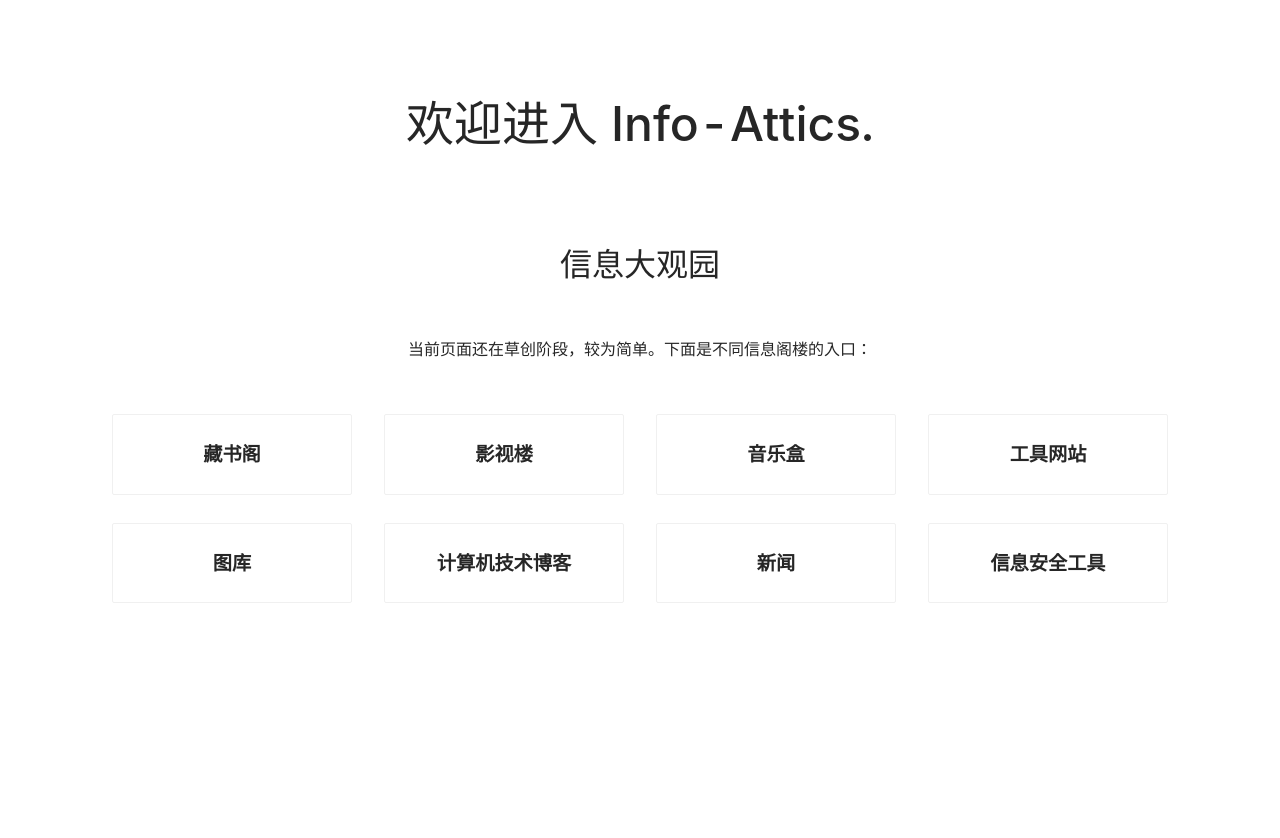
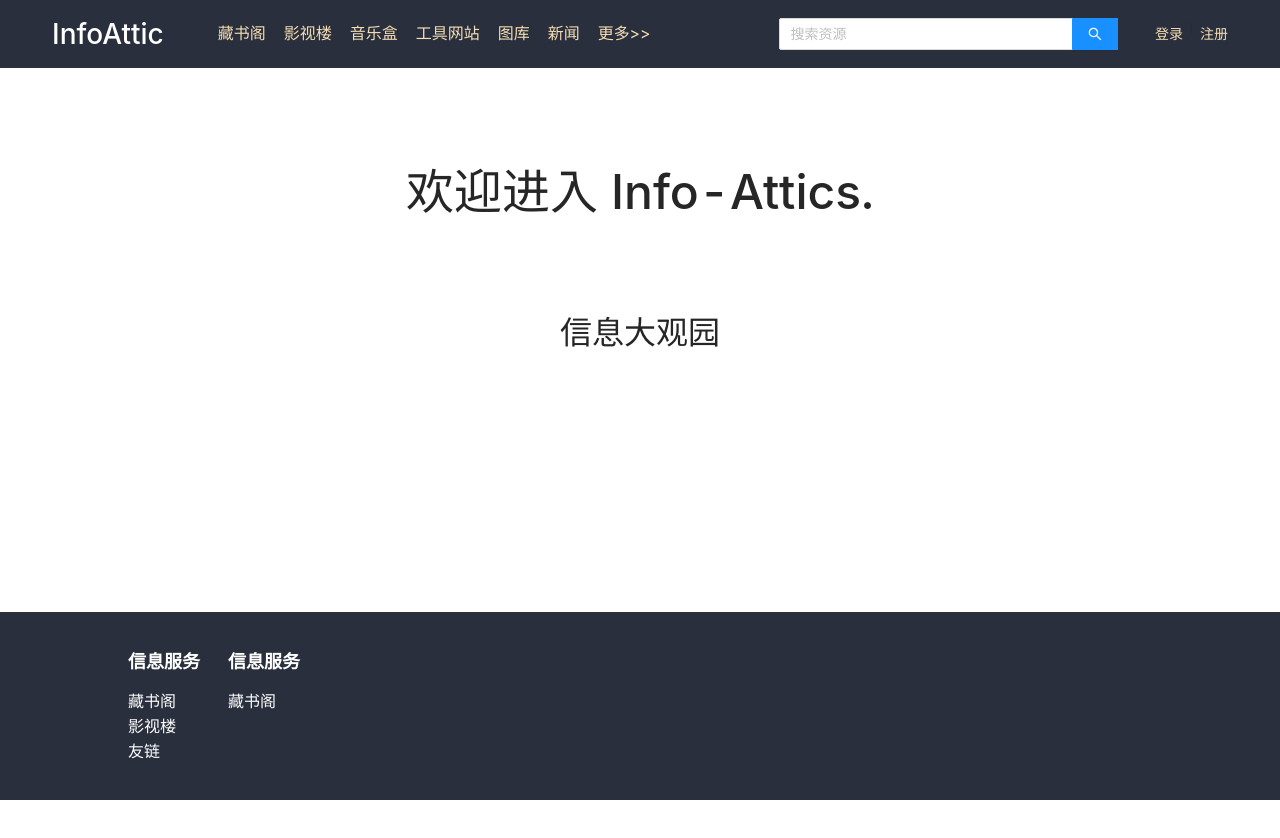
Before and after one commit to XUANLANcognition/info-attic, a Next.js app: page /home in a window 1280 px wide. Shown: the top 838 px of the page. After the commit the page ends 800 px from the top, so only its background shows below. Built offline with nearby package versions, Linux system fonts and the light colour scheme.

Commit message:
大幅优化

```diff
--- /dev/null
+++ b/componets/IANav.js
@@ -0,0 +1,148 @@
+import Link from "next/link";
+
+import { Input } from "antd";
+import { Divider } from "antd";
+import { Avatar, Image } from "antd";
+
+const data = [
+  {
+    title: "藏书阁",
+    url: "/book",
+    img_url: "https://sm.ms/image/fXDmASPzlR6K5g1",
+  },
+  {
+    title: "影视楼",
+    url: "/movie",
+    img_url: "https://os.alipayobjects.com/rmsportal/QBnOOoLaAfKPirc.png",
+  },
+  {
+    title: "音乐盒",
+    url: "/music",
+    img_url: "https://os.alipayobjects.com/rmsportal/QBnOOoLaAfKPirc.png",
+  },
+  {
+    title: "工具网站",
+    url: "/tool",
+    img_url: "https://os.alipayobjects.com/rmsportal/QBnOOoLaAfKPirc.png",
+  },
+  {
+    title: "图库",
+    url: "/tool",
+    img_url: "https://os.alipayobjects.com/rmsportal/QBnOOoLaAfKPirc.png",
+  },
+  {
+    title: "新闻",
+    url: "/tool",
+    img_url: "https://os.alipayobjects.com/rmsportal/QBnOOoLaAfKPirc.png",
+  },
+  {
+    title: "更多>>",
+    url: "/more",
+    img_url: "https://os.alipayobjects.com/rmsportal/QBnOOoLaAfKPirc.png",
+  },
+];
+
+const { Search } = Input;
+
+const islogin = true;
+
+export default function IANav() {
+  return (
+    <div>
+      <div
+        style={{
+          background: "#292f3d",
+          height: "68px",
+          width: "100%",
+          display: "flex",
+          alignItems: "center",
+          padding: "0 52px",
+          justifyContent: "space-between",
+          flexDirection: "row",
+        }}
+      >
+        <div
+          style={{
+            display: "flex",
+            flexDirection: "row",
+            alignItems: "center",
+            marginRight: "56px",
+          }}
+        >
+          <Link href={"/home"} passHref>
+            <h1
+              style={{
+                color: "white",
+                margin: "0 36px 0 0",
+                cursor: "pointer",
+              }}
+            >
+              InfoAttic
+            </h1>
+          </Link>
+
+          <div
+            style={{ color: "wheat", display: "flex", flexDirection: "row" }}
+          >
+            {data.map((item) => {
+              return (
+                <div style={{ fontSize: "16px", marginLeft: "18px" }}>
+                  <Link href={item.url} passHref>
+                    <div style={{ cursor: "pointer" }}>{item.title}</div>
+                  </Link>
+                </div>
+              );
+            })}
+          </div>
+        </div>
+
+        <div
+          style={{
+            display: "flex",
+            flexDirection: "row-reverse",
+            alignItems: "center",
+            justifyContent: "space-between",
+            flexGrow: "1",
+            marginLeft: "36px",
+          }}
+        >
+          <div>
+            {islogin ? (
+              <div style={{ display: "flex" }}>
+                <Link href={"/login"} passHref>
+                  <div style={{ color: "wheat", cursor: 'pointer' }}>登录</div>
+                </Link>
+
+                <Divider type="vertical" />
+                <div style={{ color: "wheat" }}>注册</div>
+              </div>
+            ) : (
+              <div>
+                <Avatar
+                  shape="square"
+                  size={36}
+                  src="https://joeschmoe.io/api/v1/random"
+                />
+              </div>
+            )}
+          </div>
+
+          <div
+            style={{
+              flexGrow: "1",
+              justifyContent: "center",
+              display: "flex",
+              padding: "0 36px",
+            }}
+          >
+            <Search
+              style={{ maxWidth: "520px" }}
+              placeholder="搜索资源"
+              enterButton
+            />
+          </div>
+        </div>
+      </div>
+    </div>
+  );
+}
--- a/package.json
+++ b/package.json
@@ -11,8 +11,10 @@
   "dependencies": {
     "antd": "^4.19.2",
     "axios": "^0.26.1",
+    "cookie": "^0.5.0",
     "next": "12.1.0",
     "react": "17.0.2",
+    "react-cookie": "^4.1.1",
     "react-dom": "17.0.2"
   },
   "devDependencies": {
--- a/pages/book/index.js
+++ b/pages/book/index.js
@@ -12,6 +12,7 @@ import { useState } from "react";
 
 import Advertisement from "../../componets/Advertisement";
 import InfoAtticFooter from "../../componets/InfoAtticFooter";
+import IANav from "../../componets/IANav";
 
 const { Search } = Input;
 
@@ -71,6 +72,7 @@ function BookAttic({ init_books, init_count }) {
           justifyContent: "space-between",
         }}
       >
+        <IANav></IANav>
         <Row
           style={{
             display: "flex",
--- a/pages/home.js
+++ b/pages/home.js
@@ -4,52 +4,8 @@ import Image from "next/image";
 
 import styles from "../styles/InfoAtticHome.module.css";
 
-import { Card } from "antd";
-
-const { Meta } = Card;
-
-const data = [
-  {
-    title: "藏书阁",
-    url: "/book/",
-    img_url: "https://sm.ms/image/fXDmASPzlR6K5g1",
-  },
-  {
-    title: "影视楼",
-    url: "/movie",
-    img_url: "https://os.alipayobjects.com/rmsportal/QBnOOoLaAfKPirc.png",
-  },
-  {
-    title: "音乐盒",
-    url: "/music",
-    img_url: "https://os.alipayobjects.com/rmsportal/QBnOOoLaAfKPirc.png",
-  },
-  {
-    title: "工具网站",
-    url: "/tool",
-    img_url: "https://os.alipayobjects.com/rmsportal/QBnOOoLaAfKPirc.png",
-  },
-  {
-    title: "图库",
-    url: "/tool",
-    img_url: "https://os.alipayobjects.com/rmsportal/QBnOOoLaAfKPirc.png",
-  },
-  {
-    title: "计算机技术博客",
-    url: "/tool",
-    img_url: "https://os.alipayobjects.com/rmsportal/QBnOOoLaAfKPirc.png",
-  },
-  {
-    title: "新闻",
-    url: "/tool",
-    img_url: "https://os.alipayobjects.com/rmsportal/QBnOOoLaAfKPirc.png",
-  },
-  {
-    title: "信息安全工具",
-    url: "/tool",
-    img_url: "https://os.alipayobjects.com/rmsportal/QBnOOoLaAfKPirc.png",
-  },
-];
+import IANav from "../componets/IANav";
+import InfoAtticFooter from "../componets/InfoAtticFooter";
 
 export default function InfoAtticHome() {
   return (
@@ -60,31 +16,15 @@ export default function InfoAtticHome() {
         <link rel="icon" href="/favicon.ico" />
       </Head>
 
-      <h1 className={styles.title}>欢迎进入 Info-Attics.</h1>
-      <h1 className={styles.title1}>信息大观园</h1>
-      <h2 className={styles.title2}>
-        当前页面还在草创阶段，较为简单。下面是不同信息阁楼的入口：
-      </h2>
+      <main style={{ display: "flex", flexDirection: "column", minHeight: '100%' }}>
+        <IANav></IANav>
 
-      <main className={styles.main}>
-        {data.map((item) => {
-          return (
-            <Card key={item.title} hoverable style={{ width: 240, marginBottom: "28px" }}>
-              <Link href={item.url}>
-                <div
-                  style={{
-                    display: "flex",
-                    justifyContent: "center",
-                    fontSize: "1.2rem",
-                    fontWeight: "bold",
-                  }}
-                >
-                  {item.title}
-                </div>
-              </Link>
-            </Card>
-          );
-        })}
+        <div style={{flexGrow: '1'}}>
+          <h1 className={styles.title}>欢迎进入 Info-Attics.</h1>
+          <h1 className={styles.title1}>信息大观园</h1>
+        </div>
+
+        <InfoAtticFooter></InfoAtticFooter>
       </main>
     </div>
   );
```
Also changed, not shown: pages/book/subject/[book_id]/catalog.js (+10 -5 lines), pages/book/subject/[book_id]/index.js (+10 -4 lines), pages/book/subject/[book_id]/refer.js (+9 -3 lines), pages/login.js (+7 -7 lines), pages/more.js (added, +106 -0 lines), 1 other file (tests, documents, lock files or other folders).
